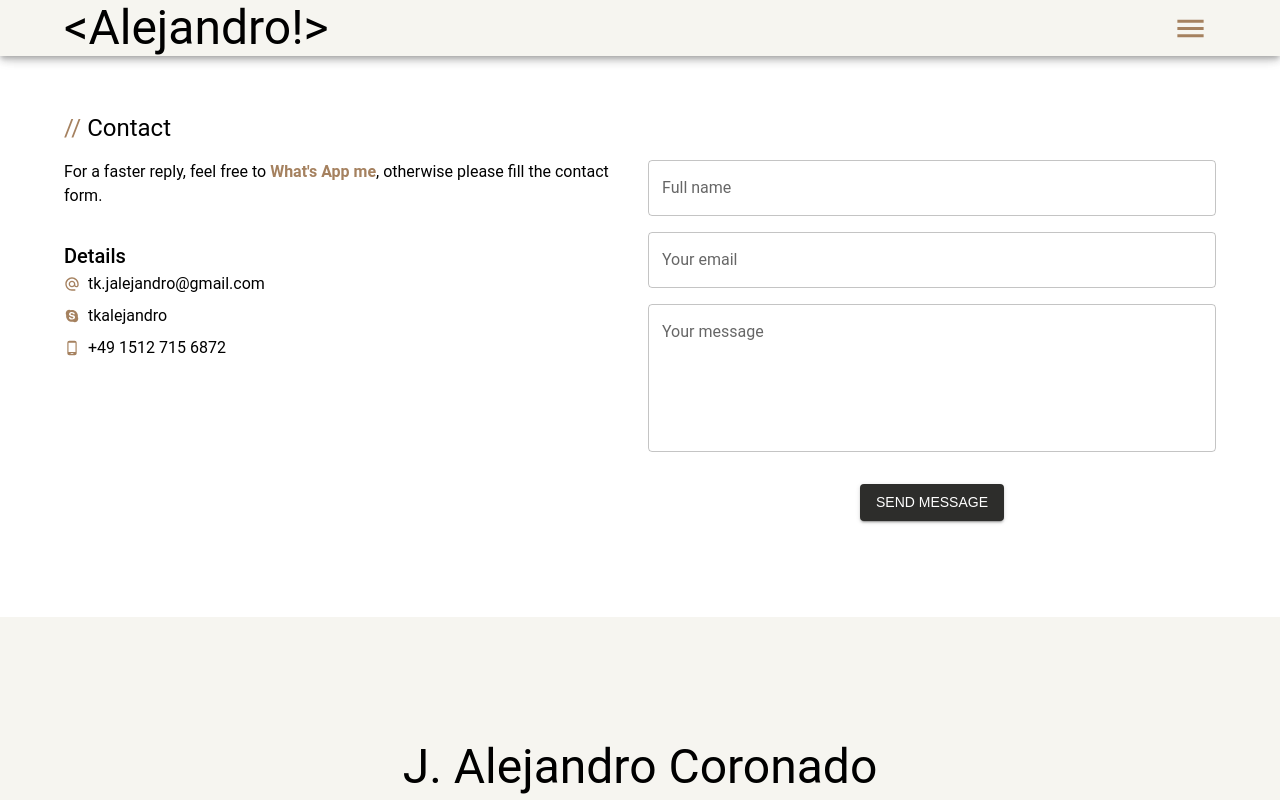
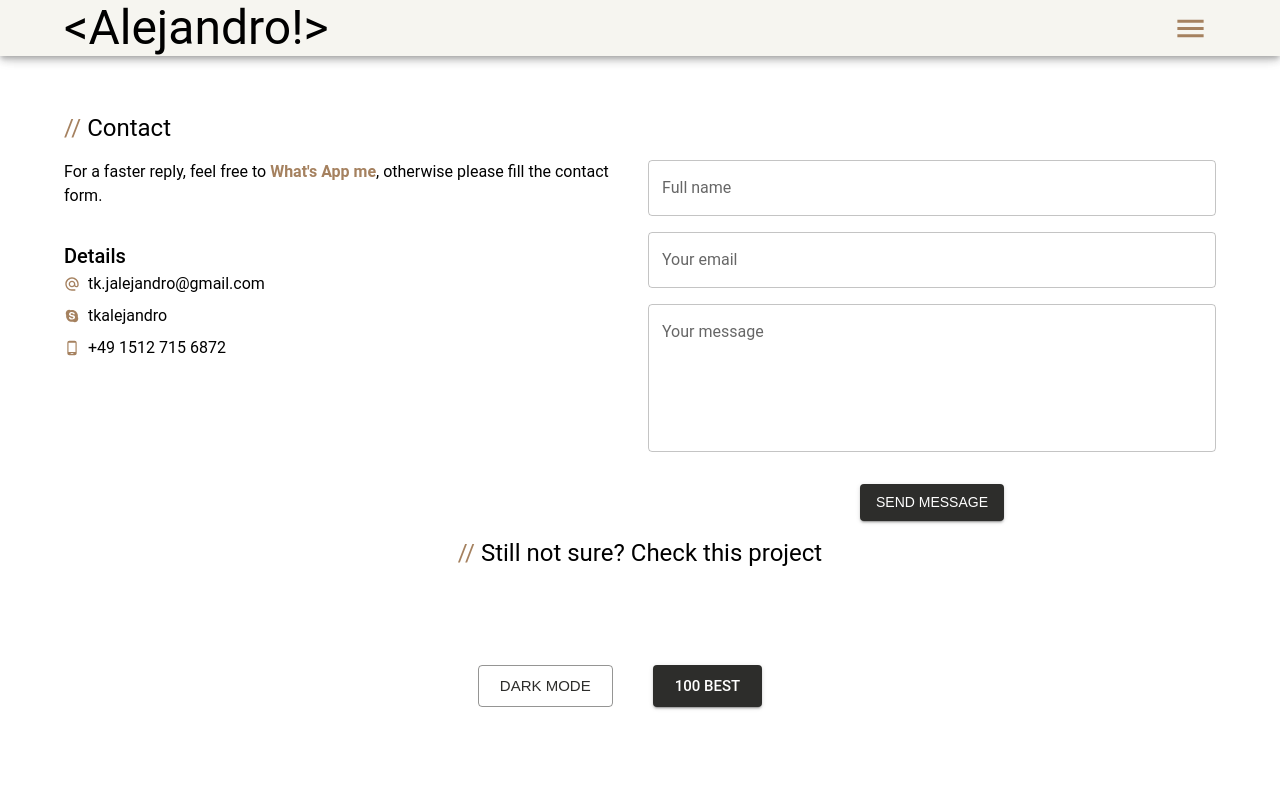
Before and after one commit to tkalejandro/modern-portfolio, a Next.js app: page /contact in a window 1280 px wide. Shown: the top 800 px of the page. Built offline with nearby package versions, Linux system fonts and the light colour scheme.

Commit message:
more flow btw pages.

```diff
--- a/src/constants/RoutesPath.ts
+++ b/src/constants/RoutesPath.ts
@@ -5,7 +5,8 @@ const RoutesPath = {
     landingPage: '/',
     resume: '/resume',
     projects: '/projects',
-    contact: '/contact'
+    contact: '/contact',
+    oneHundredBest: 'https://100best.guide/',
 }
 
 export default RoutesPath
--- a/src/modules/ContactPage/ContactPage.tsx
+++ b/src/modules/ContactPage/ContactPage.tsx
@@ -1,7 +1,7 @@
-import { Box, Container, Grid, Link, Typography, useMediaQuery, useTheme } from '@mui/material';
-import React from 'react';
+import { Box, Button, Container, Grid, Link, Typography, useMediaQuery, useTheme } from '@mui/material';
+import React, { useState } from 'react';
 import { Title } from '../../components';
-import { ContactInformation } from '../../constants';
+import { ContactInformation, RoutesPath } from '../../constants';
 import Layout from '../../layout/Layout';
 import AlternateEmailIcon from '@mui/icons-material/AlternateEmail';
 import { AiFillSkype } from "react-icons/ai";
@@ -17,6 +17,10 @@ const ContactPage = ({ setThemeMode }: ContactPageProps) => {
 
     const theme = useTheme()
     const isSmall = useMediaQuery(theme.breakpoints.down('sm'));
+
+
+    const toggleTheme = (): void => theme.palette.mode === 'light' ? setThemeMode('dark') : setThemeMode('light')
+
 
     return (
         <>
@@ -70,6 +74,15 @@ const ContactPage = ({ setThemeMode }: ContactPageProps) => {
                             </Grid>
                         </Grid>
                     </Box>
+                    <Box sx={{ width: '100%', display: 'flex', alignItems: 'center', flexDirection: 'column'}}>
+                        <Title text="Still not sure? Check this project" />
+                        <Box sx={{ my: 10, width: '100%', display: 'flex', justifyContent: 'center' }}>
+                            <Button onClick={toggleTheme} variant="outlined" size="large" sx={{ mr: 5 }}>
+                                {theme.palette.mode === 'dark' ? "Light Mode" : 'Dark Mode'}
+                            </Button>
+                            <Button sx={{ mr: 5 }} size="large" variant="contained" component="a" target='_blank' href={RoutesPath.oneHundredBest}>100 Best</Button>
+                        </Box>
+                    </Box>
                 </Container>
             </Layout>
         </>
--- a/src/modules/ProjectsPage/ProjectsPage.tsx
+++ b/src/modules/ProjectsPage/ProjectsPage.tsx
@@ -26,7 +26,7 @@ const ProjectsPage = ({ setThemeMode }: ProjectsPageProps) => {
                     <Title text="Do you find something interesting?" />
                     <Box sx={{ my: 10, width: '100%', display: 'flex', justifyContent: 'center' }}>
                         <Link href="/resume">
-                        <Button variant="outlined" size="large" sx={{mr: 10}}>
+                            <Button variant="outlined" size="large" sx={{ mr: 10 }}>
                                 Resume
                             </Button>
                         </Link>
```
Lines whose indentation alone changed are shown as unchanged.
